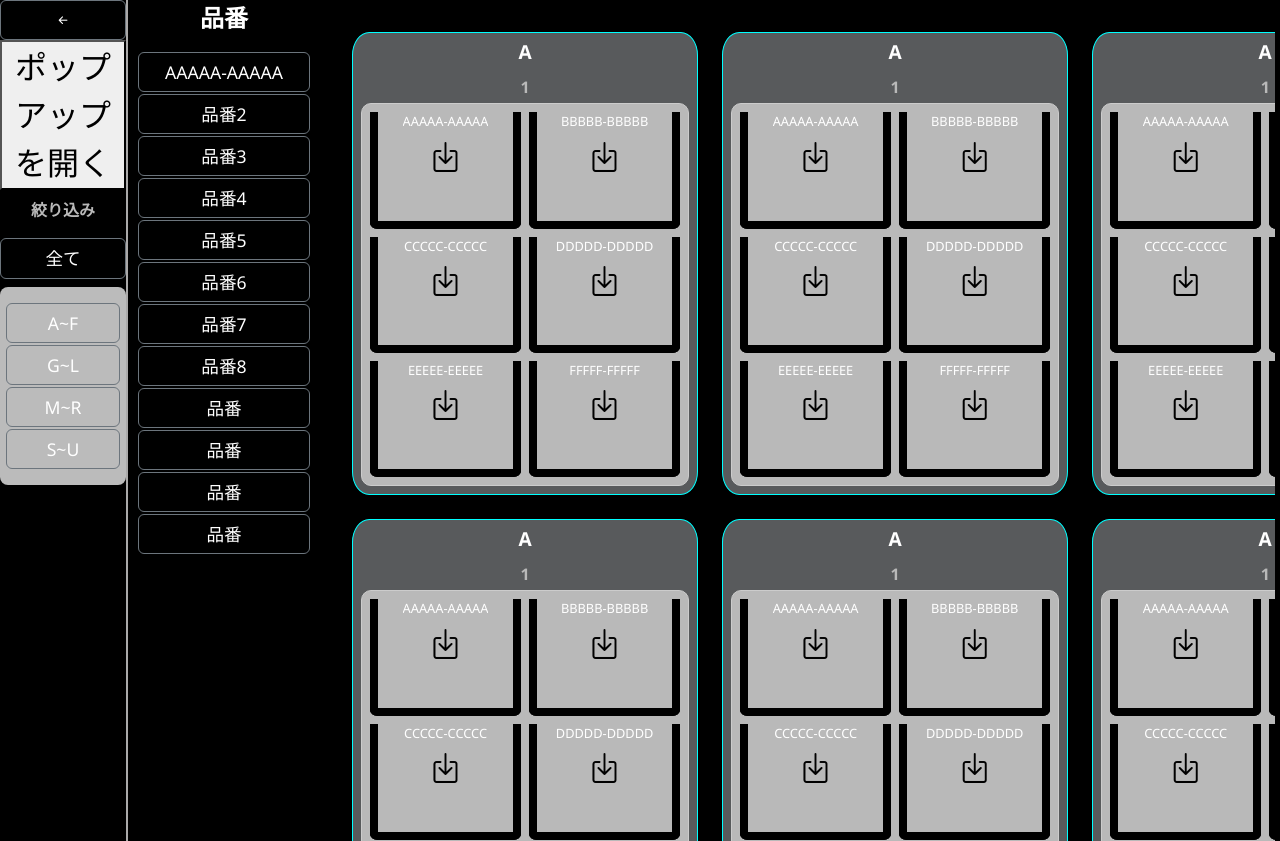
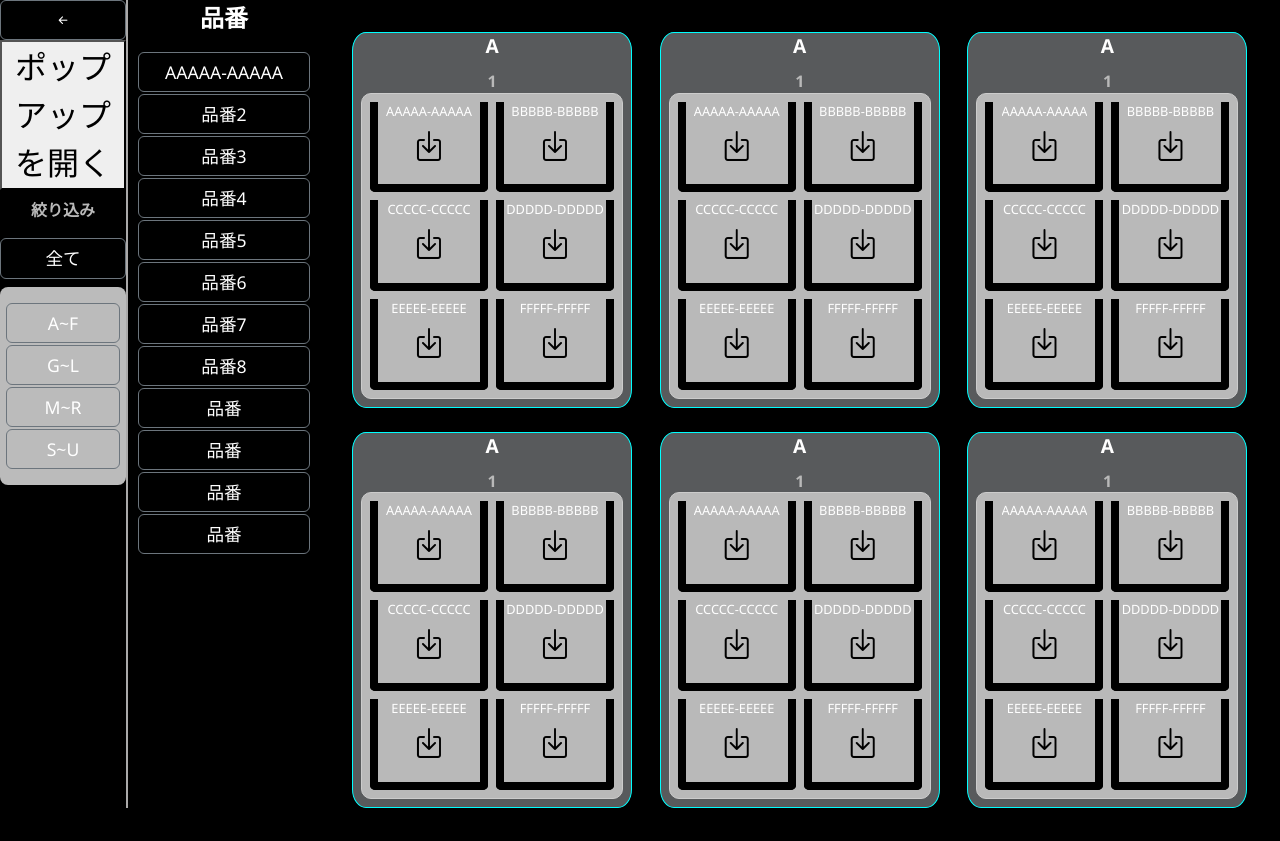
Before and after one commit to redstarht/stocktrack, a Flask app: page /inout_map in a window 1280 px wide. After the commit the page ends 808 px from the top, so only its background shows below. Run offline with Flask 3, Linux system fonts and the light colour scheme; some libraries are stand-ins or nearby versions.

Commit message:
20250611comp

```diff
--- a/myapp/static/css/main_section.css
+++ b/myapp/static/css/main_section.css
@@ -7,7 +7,7 @@
     gap: 3rem;
 
     width: 74%;
-    height: auto;
+    height: 100%;
     margin-top: 0.5rem;
     margin-left: 0.5rem;
 }
@@ -17,13 +17,14 @@
     /* display: flex;
     flex-wrap: wrap; */
     display: grid;
+    flex: 1;
     gap: 1.5rem;
     grid-template-columns: repeat(3, 1fr);
     /* 3列 */
     /* grid-template-rows: repeat(auto, auto); */
     width: 100%;
-    max-width: 100%;
-    height: auto;
+    max-width: 120vh;
+    height: 100%;
     overflow-y: auto;
     padding: 1.5rem;
     /* aspect-ratio: 2 / 2; */
@@ -35,7 +36,7 @@
 .cell-grid {
     display: grid;
     grid-template-columns: repeat(2, 1fr);
-    grid-template-rows: repeat(auto, auto);
+    /* grid-template-rows: repeat(auto, auto); */
     width: auto;
     /* aspect-ratio: 1 / 1.1; */
     box-sizing: border-box;
@@ -57,11 +58,13 @@
 
 .shelf {
     width: 100%;
+    max-width: 100%;
     aspect-ratio: 1 / 1.1;
     padding: 0.5rem;
     background-color: rgb(176, 180, 184, 0.5);
     border-radius: 5%;
     border: 1px solid aqua;
+    max-width: 35vh;
 }
 
 /* セルスタイル */
@@ -71,7 +74,7 @@
     text-align: center;
     /* padding: 0.5rem; */
     border-radius: 5%;
-     aspect-ratio: 1.3 / 1;
+    aspect-ratio: 1.3 / 1;
     border-top-left-radius: 0rem;
     border-top-right-radius: 0rem;
     border-left: 0.5rem solid #000000;
--- a/myapp/static/css/map.css
+++ b/myapp/static/css/map.css
@@ -6,31 +6,34 @@ html body {
     padding: 0;
     font-size: 2rem;
     color: #ffffff;
-    height: auto;
-    overflow: auto;
-    min-height: 100vh;
+    height: 100vh;
+    overflow: hidden;
 }
 
+
+
+
+
+.wrapper {
+    width: 100%;
+    display: flex;
+    flex-direction: column;
+    height: 100%;
+}
 
 .row {
     display: flex;
     flex-direction: row;
-    width: 100%;
-    height: auto;
+    flex: 1;
+    min-height: 0;
+    /* 子要素の高さを制限 */
     --bs-gutter-x: 0rem;
-}
-
-
-.wrapper {
-    width: 100%;
-    height: auto;
-    display: flex;
-    flex-direction: column;
 }
 
 .zone-list {
     width: 100%;
-    overflow-y: auto;
+    overflow-y: hidden;
+    overflow-x: hidden;
     height: auto;
     display: flex;
     flex-direction: column;
@@ -66,6 +69,7 @@ html body {
     flex-direction: column;
     align-items: center;
     overflow-y: scroll;
+    overflow-x: hidden;
 }
 
 .zone-item {
@@ -81,7 +85,7 @@ html body {
     text-align: center;
 }
 
-.allzone{
+.allzone {
     width: 100%;
     margin-bottom: 0.5rem;
 }
@@ -123,7 +127,7 @@ html body {
 }
 
 .pn-select {
-    overflow-y: auto;
+    overflow-y: hidden;
     width: 100%;
     height: auto;
     display: flex;
--- a/myapp/static/css/popup.css
+++ b/myapp/static/css/popup.css
@@ -14,8 +14,9 @@
     position: fixed;
     top: 50%;
     left: 50%;
-    width: 45%;
-    aspect-ratio: 1;
+    width: 45vh;
+    aspect-ratio: 1/1;
+    /* aspect-ratio: 1; */
     transform: translate(-50%, -50%);
     /*中央寄せ*/
     padding: 1rem;
--- a/myapp/templates/inout_map.html
+++ b/myapp/templates/inout_map.html
@@ -427,7 +427,7 @@
 
             </div>
             <div class="stock-container">
-                <button id="minus-btn" class="stock-btn"><i class="bi bi-dash-lg"></i></button>
+                <button id="minus-btn" class="stock-btn"><i class="stock-btn-icon bi bi-dash-lg"></i></button>
                 <div class="gauge-container">
                     <div class="gauge-block"></div>
                     <div class="gauge-block"></div>
@@ -436,7 +436,7 @@
                     <div class="gauge-block"></div>
                     <div class="gauge-block"></div>
                 </div>
-                <button id="plus-btn" class="stock-btn"><i class="bi bi-plus-lg"></i></button>
+                <button id="plus-btn" class="stock-btn"><i class="stock-btn-icon bi bi-plus-lg"></i></button>
             </div>
             <div class="close-container">
                 <div>
```
Also changed, not shown: myapp/static/css/stock_ctrl.css (+18 -8 lines), 1 other file.
